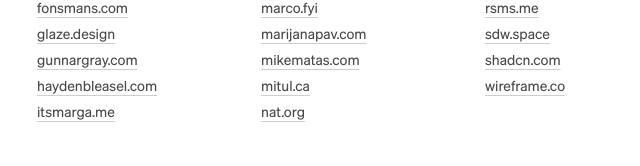
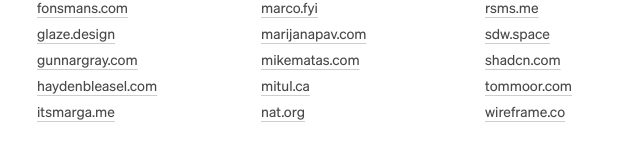
Before and after one commit to aa-io/site, a Next.js app: page /site in a window 1280 px wide. Shown: the part 464-630 px from the top of the page, without its empty margins (262-902 px from the left). Built offline with nearby package versions, Linux system fonts and the light colour scheme.

Commit message:
add to list

```diff
--- a/data/inspiration.ts
+++ b/data/inspiration.ts
@@ -45,6 +45,7 @@ const personal = [
   'rsms.me',
   'sdw.space',
   'shadcn.com',
+  'tommoor.com',
   'wireframe.co',
 ];
 
```
